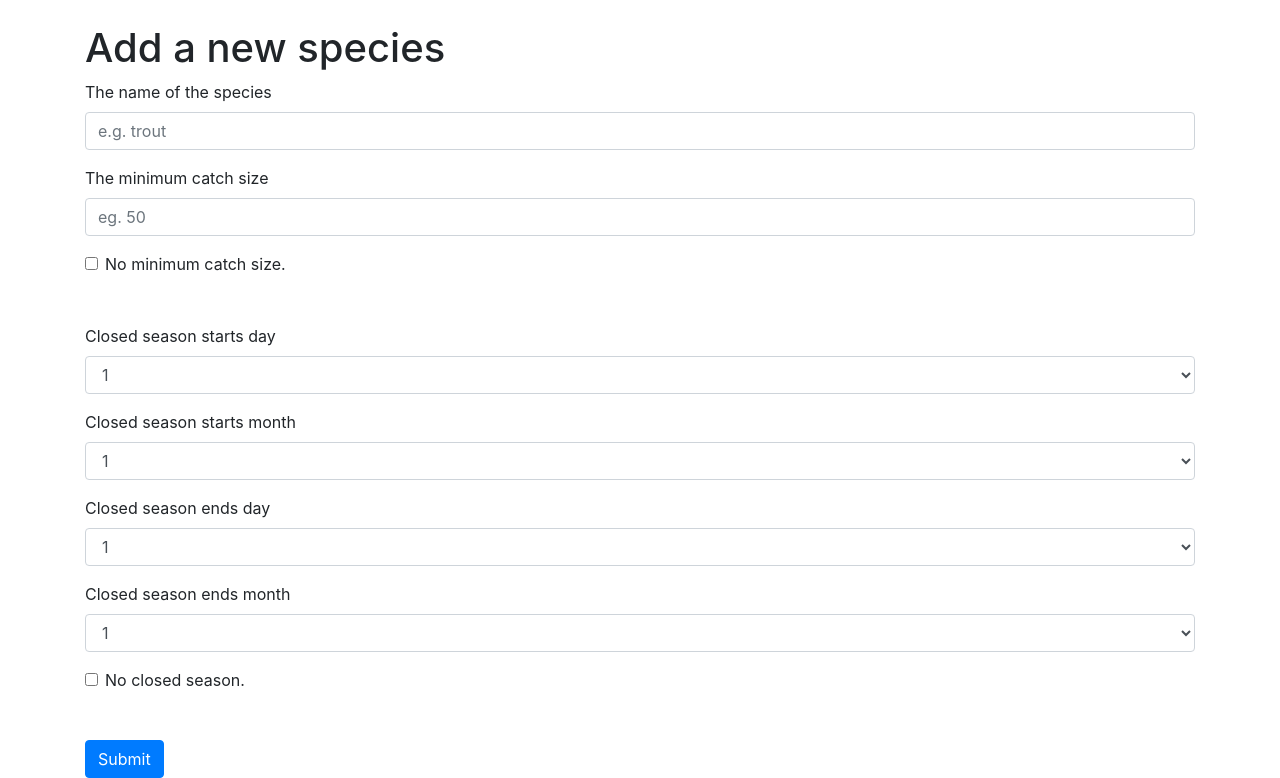
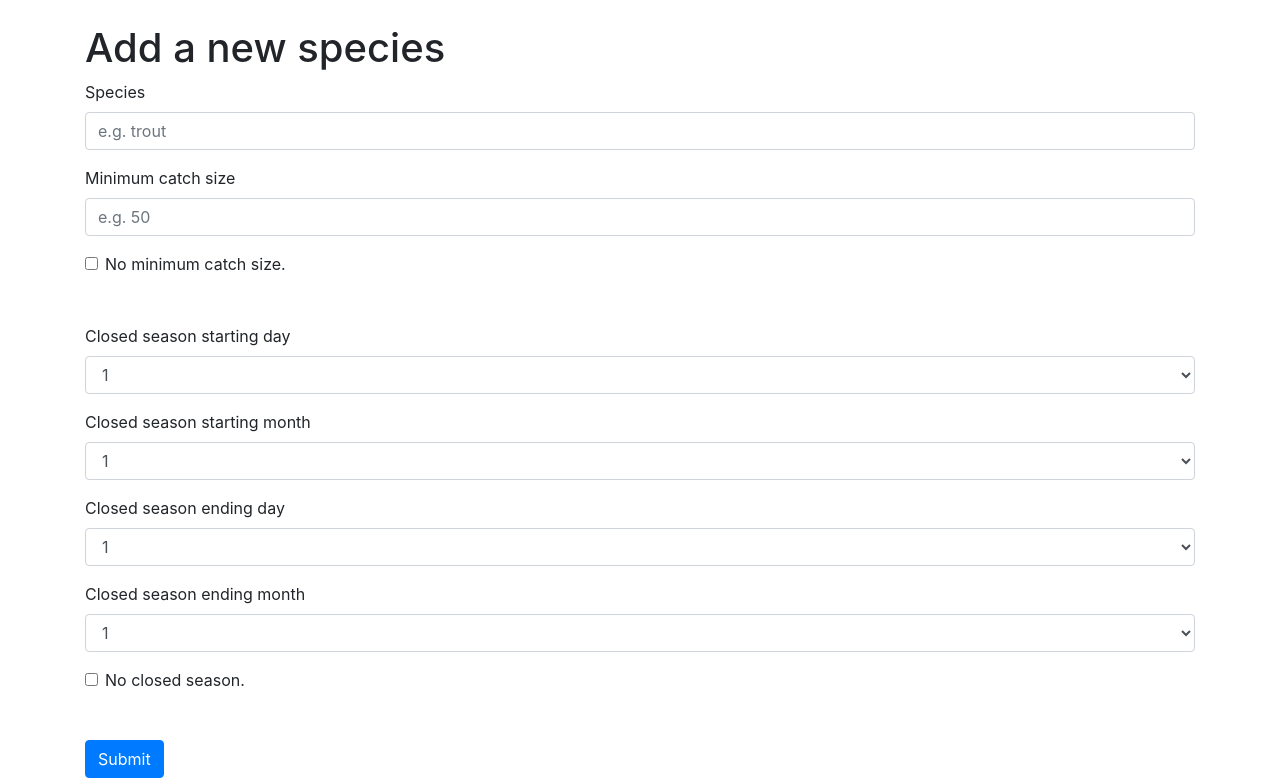
Before and after one commit to matiastamsi/KalastajanKaveri, a Flask app: page /fish/new/ in a window 1280 px wide. Shown: the part 56-834 px from the top of the page. Run offline with Flask 2, Linux system fonts and the light colour scheme; a user stored in the database is signed in; tables that the repository leaves empty hold one stand-in row (values such as "Sample post"); some libraries are stand-ins or nearby versions.

Commit message:
Fixed grammar, typos and layout of the pages.

```diff
--- a/application/catches/forms.py
+++ b/application/catches/forms.py
@@ -8,8 +8,8 @@ class CatchForm(FlaskForm):
                               default='lure')
     length = DecimalField("Length", [validators.NumberRange(min=0.1, max=500.0)], places=2)
     weight = DecimalField("Weight", [validators.NumberRange(min=0.1, max=50.0)], places=2)
-    spot = StringField("Spot")
-    description = StringField("Description", [validators.Length(min=3, max=100)])
+    spot = StringField("Spot", [validators.Length(min=1, max=25)])
+    description = StringField("Description", [validators.Length(min=1, max=50)])
     private_or_public = SelectField("Private or public",
                                     choices=[('private', 'Private'),('public', 'Public')],
                                     default='private')
--- a/application/templates/auth/change_or_delete.html
+++ b/application/templates/auth/change_or_delete.html
@@ -4,10 +4,12 @@
 {% block body %}
 <h1> Delete the account </h1>
 <form method="POST" action="{{ url_for('auth_save') }}">
+  <br>
   <div class="form-check">
     <input type="checkbox" class="form-check-input" id="delete" name="delete">
     <label class="form-check-label" for="delete">I agree deleting it permanently.</label>
   </div>
+  </br>
   <button type="submit" class="btn btn-primary">Delete</button>
 </form>
 <br></br>
--- a/application/templates/auth/loginform.html
+++ b/application/templates/auth/loginform.html
@@ -14,4 +14,6 @@
   </div>
   <button type="submit" class="btn btn-primary">Submit</button>
 </form>
+<br>Not registered yet?</br>
+<a href="{{ url_for('auth_form') }}">Sign up</a>
 {% endblock %}
--- a/application/templates/auth/new.html
+++ b/application/templates/auth/new.html
@@ -49,4 +49,6 @@
   </div>
     <button type="submit" class="btn btn-primary">Submit</button>
 </form>
+<br>Already registered?</br>
+<a href="{{ url_for('auth_login') }}">Login</a>
 {% endblock %}
--- a/application/templates/catches/change_or_delete.html
+++ b/application/templates/catches/change_or_delete.html
@@ -4,10 +4,12 @@
 {% block body %}
 <h1>Delete the catch...</h1>
 <form method="POST" action="{{ url_for('catches_save') }}">
+  <br>
   <div class="form-check">
     <input type="checkbox" class="form-check-input" id="delete" name="delete">
     <label class="form-check-label" for="delete">I agree deleting it permanently.</label>
   </div>
+  </br>
   <button type="submit" class="btn btn-primary">Delete</button>
 </form>
 <br></br>
--- a/application/templates/catches/list.html
+++ b/application/templates/catches/list.html
@@ -2,7 +2,7 @@
 
 {% block body %}
 <h1> Own catches </h1>
-<p> You can see all of your catches. The other users can not see your private catches.</p>
+<p> You can see here all of your catches. The other users can not see your private catches.</p>
 <table class="table table-bordered table-dark">
   <thead>
     <tr>
@@ -27,7 +27,7 @@
       <td>{{ catch.getDate() }}</td>
       <td>
         <form method="POST" action="{{ url_for('catches_change_or_delete', catch_id = catch.id) }}">
-          <input type="submit" value="Change or delete"/>
+          <button type="submit" class="btn btn-primary">Change or delete</button>
         </form>
       </td>
     </tr>
@@ -36,7 +36,7 @@
 </table>
 <br></br>
 <h1> Public catches </h1>
-<p> Here is public catches. If you have added a public catch, it will show in here as well.</p>
+<p> Here is public catches. After you add a public catch, it will show in here as well.</p>
 <table class="table table-bordered table-dark">
   <thead>
     <tr>
--- a/application/templates/catches/new.html
+++ b/application/templates/catches/new.html
@@ -42,7 +42,7 @@
   </td>
   <div class="form-group">
     <label for="spot">Spot</label>
-    <input class="form-control" id="spot" name="spot" placeholder="e.g. name of the river or name of the lake">
+    <input class="form-control" id="spot" name="spot" placeholder="e.g. name of the lake">
   </div>
   <td>
     <ul>
@@ -53,7 +53,7 @@
   </td>
   <div class="form-group">
     <label for="description">Description</label>
-    <textarea class="form-control" id="description" name="description" rows="3" placeholder="Short description about the catch. E.g. what time was it etc."></textarea>
+    <textarea class="form-control" id="description" name="description" rows="3" placeholder="Short description about the catch."></textarea>
   </div>
   <td>
     <ul>
--- a/application/templates/fish/change_or_delete.html
+++ b/application/templates/fish/change_or_delete.html
@@ -3,14 +3,15 @@
 {% block body %}
 <h1> Delete the species </h1>
 <form method="POST" action="{{ url_for('fish_save') }}">
+  <br>
   <div class="form-check">
     <input type="checkbox" class="form-check-input" id="delete" name="delete">
     <label class="form-check-label" for="delete">I agree deleting it permanently.</label>
   </div>
-  <br></br>
+  </br>
   <button type="submit" class="btn btn-primary">Delete</button>
 </form>
-
+<br></br>
 <h1> Change it here </h1>
 <form method="POST" action="{{ url_for('fish_save') }}">
   <div class="form-group">
--- a/application/templates/fish/list.html
+++ b/application/templates/fish/list.html
@@ -3,7 +3,7 @@
 {% block body %}
 <h1> Fish species </h1>
 
-<p> This information about fish species is provided by other fishers. If you spot a mistake or no more valid information, <b>please update it</b>. Every registered user can change or delete information.</p>
+<p> This information about fish species is provided by other fishers. If you spot a mistake or no more valid information, <b>please update it</b>. Every <a href="{{ url_for('auth_form') }}">registered</a> user can change or delete information.</p>
 
 <table class="table table-bordered table-dark">
   <ul class="pagination">
@@ -34,7 +34,7 @@
       {% endif %}
       <td>
         <form method="POST" action="{{ url_for('fish_change_or_delete', fish_id = fish.id) }}">
-          <input type="submit" value="Change or delete"/>
+          <button type="submit" class="btn btn-primary">Change or delete</button>
         </form>
       </td>
     </tr>
--- a/application/templates/fish/new.html
+++ b/application/templates/fish/new.html
@@ -4,7 +4,7 @@
 <h1> Add a new species </h1>
 <form method="POST" action="{{ url_for('fish_create') }}">
   <div class="form-group">
-    <label for="name">The name of the species</label>
+    <label for="name">Species</label>
     <input class="form-control" id="name" name="name" placeholder="e.g. trout">
   </div>
   <td>
@@ -18,8 +18,8 @@
     </ul>
   </td>
   <div class="form-group">
-    <label for="minimum_catch_size">The minimum catch size</label>
-    <input class="form-control" id="minimum_catch_size" name="minimum_catch_size" placeholder="eg. 50">
+    <label for="minimum_catch_size">Minimum catch size</label>
+    <input class="form-control" id="minimum_catch_size" name="minimum_catch_size" placeholder="e.g. 50">
   </div>
   <td>
     <ul>
@@ -34,7 +34,7 @@
   </div>
   <br></br>
   <div class="form-group">
-    <label for="closed_season_starts_day">Closed season starts day</label>
+    <label for="closed_season_starts_day">Closed season starting day</label>
     <select class="form-control" id="closed_season_starts_day" name="closed_season_starts_day">
       {% for i in range(1,32) %}
         <option>{{ i }}</option>
@@ -49,7 +49,7 @@
     </ul>
   </td>
   <div class="form-group">
-    <label for="closed_season_starts_month">Closed season starts month</label>
+    <label for="closed_season_starts_month">Closed season starting month</label>
     <select class="form-control" id="closed_season_starts_month" name="closed_season_starts_month">
       {% for i in range(1,13) %}
         <option>{{ i }}</option>
@@ -64,7 +64,7 @@
     </ul>
   </td>
   <div class="form-group">
-    <label for="closed_season_ends_day">Closed season ends day</label>
+    <label for="closed_season_ends_day">Closed season ending day</label>
     <select class="form-control" id="closed_season_ends_day" name="closed_season_ends_day">
       {% for i in range(1,32) %}
         <option>{{ i }}</option>
@@ -79,7 +79,7 @@
     </ul>
   </td>
   <div class="form-group">
-    <label for="closed_season_ends_month">Closed season ends month</label>
+    <label for="closed_season_ends_month">Closed season ending month</label>
     <select class="form-control" id="closed_season_ends_month" name="closed_season_ends_month">
       {% for i in range(1,13) %}
         <option>{{ i }}</option>
--- a/application/templates/index.html
+++ b/application/templates/index.html
@@ -13,7 +13,7 @@
 
   {% if species_catched is defined %}
   <p>
-    Navigate from the top to see more but here is a little taste of the activity on the site.
+    Navigate from the top to see more, but here is a little taste of the activity on the site.
   </p>
   <p>Catches raported so far:</p>
   <ul>
--- a/application/templates/search/search.html
+++ b/application/templates/search/search.html
@@ -27,7 +27,7 @@
   </div>
   <div class="form-check">
     <input type="checkbox" class="form-check-input" id="orderBySize" name="orderBySize">
-    <label class="form-check-label" for="orderBySIze">Order results by weight. If the same weight occurs between two fish, longer fish comes first.</label>
+    <label class="form-check-label" for="orderBySIze">Order primarily by <b>weight</b> and secondarily by <b>length</b>.</label>
   </div>
   <br></br>
   <button type="submit" class="btn btn-primary">Search</button>
```
Also changed, not shown: application/templates/search/show.html (+19 -0 lines).
